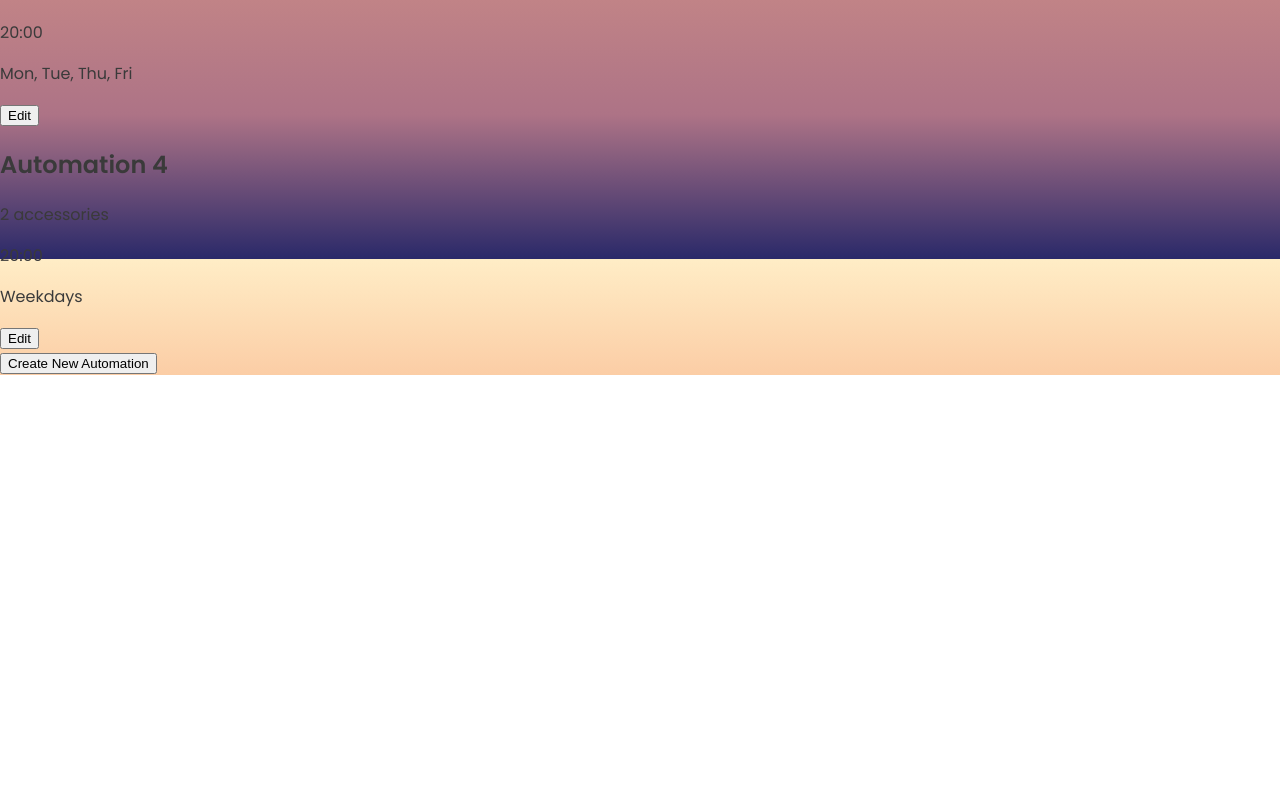
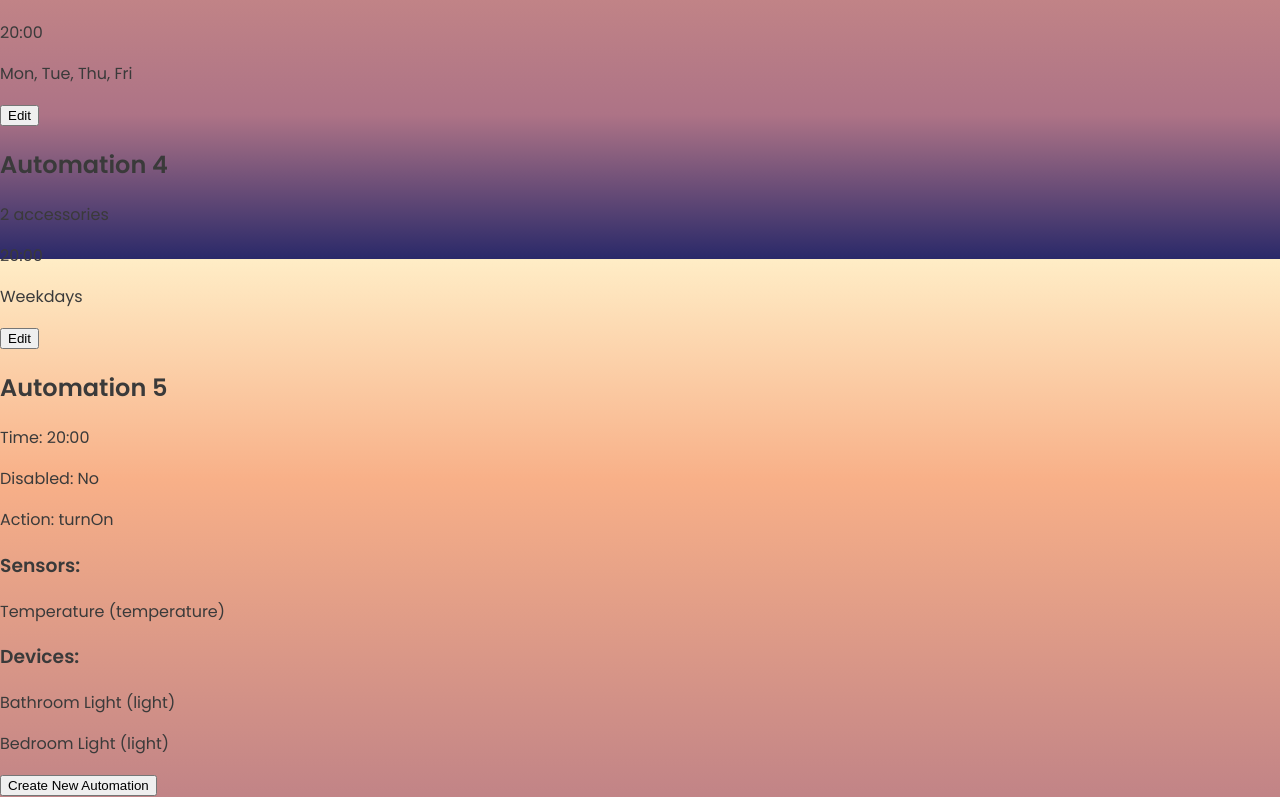
Before and after one commit to KristiinaSa/HomeAutomationSystem, a React (Vite) app in the folder frontend/: page /automations in a window 1280 px wide. Shown: the part 541-1338 px from the top of the page. Before the commit the page ends 916 px from the top, so only its background shows below. Built offline with nearby package versions, Linux system fonts and the light colour scheme.

Commit message:
Added support for SensorAutomation and TimerAutomation cards.

```diff
--- a/frontend/src/components/AutomationForm/AutomationForm.jsx
+++ b/frontend/src/components/AutomationForm/AutomationForm.jsx
@@ -1,23 +1,57 @@
-import { useState } from "react";
-
+import { useState, useEffect } from "react";
 import { useParams } from "react-router-dom";
 import TimerAutomationForm from "./TimerAutomationForm";
 import SensorAutomationForm from "./SensorAutomationForm";
+import { dummyAutomations } from "../../dummyData/dummyAutomations";
 
 export const AutomationForm = () => {
   const { id } = useParams();
-  const [mode, setMode] = useState("timer"); // 'timer' or 'sensor'
+  const [automation, setAutomation] = useState(null);
+
+  useEffect(() => {
+    const automation = dummyAutomations.find((item) => item.id == id);
+    setAutomation(automation);
+  }, [id]);
 
   return (
     <div>
       {!id && (
         <>
-          <button onClick={() => setMode("timer")}>Timer Mode</button>
-          <button onClick={() => setMode("sensor")}>Sensor Mode</button>
+          <button
+            onClick={() =>
+              setAutomation({
+                ...automation,
+                automationType: "timer",
+                isDisabled: automation ? automation.isDisabled : false,
+              })
+            }
+          >
+            Timer Mode
+          </button>
+          <button
+            onClick={() =>
+              setAutomation({
+                ...automation,
+                automationType: "sensor",
+                isDisabled: automation ? automation.isDisabled : false,
+              })
+            }
+          >
+            Sensor Mode
+          </button>
         </>
       )}
 
-      {mode === "timer" ? (
+      <label>
+        <input
+          type="checkbox"
+          checked={automation ? automation.isDisabled : false}
+          disabled
+        />
+        Disabled Checkbox
+      </label>
+
+      {automation && automation.automationType === "timer" ? (
         <TimerAutomationForm id={id} />
       ) : (
         <SensorAutomationForm id={id} />
--- a/frontend/src/components/Automations/Automations.jsx
+++ b/frontend/src/components/Automations/Automations.jsx
@@ -1,6 +1,7 @@
 import { useState, useEffect } from "react";
 import { dummyAutomations } from "../../dummyData/dummyAutomations";
-import { AutomationCard } from "./AutomationCard";
+import { TimerAutomationCard } from "./TimerAutomationCard";
+import { SensorAutomationCard } from "./SensorAutomationCard";
 import { Link } from "react-router-dom";
 
 export const Automations = () => {
@@ -14,9 +15,13 @@ export const Automations = () => {
 
   return (
     <div>
-      {automations.map((automation) => (
-        <AutomationCard key={automation.id} automation={automation} />
-      ))}
+      {automations.map((automation) =>
+        automation.automationType === "timer" ? (
+          <TimerAutomationCard key={automation.id} automation={automation} />
+        ) : (
+          <SensorAutomationCard key={automation.id} automation={automation} />
+        )
+      )}
       <Link to="/automations/new">
         <button>Create New Automation</button>
       </Link>
--- /dev/null
+++ b/frontend/src/components/Automations/SensorAutomationCard.jsx
@@ -0,0 +1,22 @@
+export const SensorAutomationCard = ({ automation }) => {
+  return (
+    <div>
+      <h2>{automation.name}</h2>
+      <p>Time: {automation.time}</p>
+      <p>Disabled: {automation.isDisabled ? "Yes" : "No"}</p>
+      <p>Action: {automation.actionType}</p>
+      <h3>Sensors:</h3>
+      {automation.sensors.map((sensor) => (
+        <p key={sensor.id}>
+          {sensor.name} ({sensor.type})
+        </p>
+      ))}
+      <h3>Devices:</h3>
+      {automation.devices.map((device) => (
+        <p key={device.id}>
+          {device.name} ({device.type})
+        </p>
+      ))}
+    </div>
+  );
+};
--- a/frontend/src/components/Automations/AutomationCard.jsx
+++ b/frontend/src/components/Automations/TimerAutomationCard.jsx
@@ -1,6 +1,6 @@
 import { useNavigate } from "react-router-dom";
 
-export const AutomationCard = ({ automation }) => {
+export const TimerAutomationCard = ({ automation }) => {
   const navigate = useNavigate();
   const numDevices = automation.devices ? automation.devices.length : 0;
 
--- a/frontend/src/dummyData/dummyAutomations.js
+++ b/frontend/src/dummyData/dummyAutomations.js
@@ -3,6 +3,8 @@ export const dummyAutomations = [
     id: 1,
     name: "Automation 1",
     time: "12:00",
+    isDisabled: false,
+    automationType: "timer",
     weekdays: {
       monday: false,
       tuesday: false,
@@ -12,7 +14,6 @@ export const dummyAutomations = [
       saturday: true,
       sunday: true,
     },
-
     devices: [
       {
         id: 1,
@@ -35,6 +36,8 @@ export const dummyAutomations = [
     id: 2,
     name: "Automation 2",
     time: "18:00",
+    isDisabled: Math.random() < 0.5,
+    automationType: "timer",
     weekdays: {
       monday: true,
       tuesday: true,
@@ -44,7 +47,6 @@ export const dummyAutomations = [
       saturday: true,
       sunday: true,
     },
-
     devices: [
       {
         id: 3,
@@ -54,9 +56,11 @@ export const dummyAutomations = [
     ],
   },
   {
-    id: 4,
-    name: "Automation 4",
+    id: 3,
+    name: "Automation 3",
     time: "20:00",
+    isDisabled: Math.random() < 0.5,
+    automationType: "timer",
     weekdays: {
       monday: true,
       tuesday: true,
@@ -66,7 +70,6 @@ export const dummyAutomations = [
       saturday: false,
       sunday: false,
     },
-
     devices: [
       {
         id: 1,
@@ -81,9 +84,11 @@ export const dummyAutomations = [
     ],
   },
   {
-    id: 3,
+    id: 4,
     name: "Automation 4",
     time: "20:00",
+    isDisabled: Math.random() < 0.5,
+    automationType: "timer",
     weekdays: {
       monday: true,
       tuesday: true,
@@ -93,7 +98,33 @@ export const dummyAutomations = [
       saturday: false,
       sunday: false,
     },
-
+    devices: [
+      {
+        id: 1,
+        name: "Bathroom Light",
+        type: "light",
+      },
+      {
+        id: 2,
+        name: "Bedroom Light",
+        type: "light",
+      },
+    ],
+  },
+  {
+    id: 5,
+    name: "Automation 5",
+    time: "20:00",
+    isDisabled: Math.random() < 0.5,
+    automationType: "sensor",
+    actionType: "turnOn",
+    sensors: [
+      {
+        id: 1,
+        name: "Temperature",
+        type: "temperature",
+      },
+    ],
     devices: [
       {
         id: 1,
```
